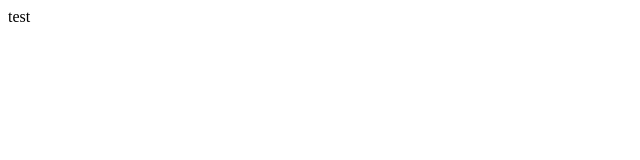
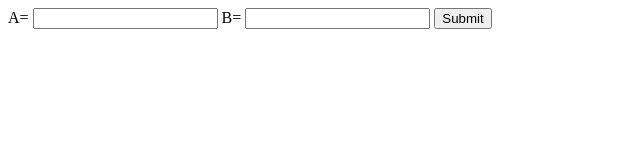
Before and after one commit to KaliBoiDev/lazyhomework.ga, a plain HTML site: page calculators/pythagoreantheorum.html in a window 1280 px wide. Shown: the whole page, without its empty margins (0-640 px from the left). Drawn offline with Linux system fonts and the light colour scheme.

Commit message:
pythagorean theorum calc functionality

```diff
--- a/calculators/pythagoreantheorum.html
+++ b/calculators/pythagoreantheorum.html
@@ -2,6 +2,21 @@
   <head>
   </head>
   <body>
-    <p>test</p>
+    <label for="numa">A=</label>
+    <input type="number" id="numa" name="numa">
+    <label for="numb">B=</label>
+    <input type="number" id="numb" name="numb">
+    <input type="button" value="Submit" onclick="calc()">
+    <p id ="output"></p>
+    <script>
+      function calc(){
+        var a = document.getElementById("numa").value;
+        var b = document.getElementById("numb").value;
+        a = a*a;
+        b = b*b;
+        var c = a+b;
+        document.getElementById("output").innerHTML = c;
+      }
+    </script>
   </body>
 <html>
```
